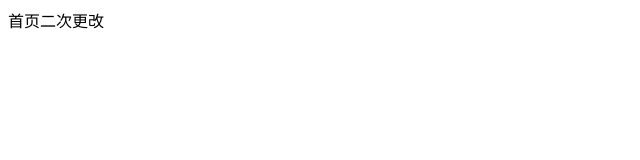
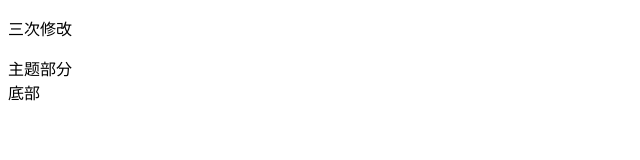
Before and after one commit to lixinyu923/one, a plain HTML site: page src/index.html in a window 1280 px wide. Shown: the whole page, without its empty margins (0-640 px from the left). Drawn offline with Linux system fonts and the light colour scheme.

Commit message:
最终版本

```diff
--- a/src/index.html
+++ b/src/index.html
@@ -9,6 +9,8 @@
 </head>
 <body>
 
-    <head>首页二次更改</head>
+    <head><p>三次修改</p></head>
+    <main>主题部分</main>
+    <footer>底部</footer>
 </body>
 </html>
```
